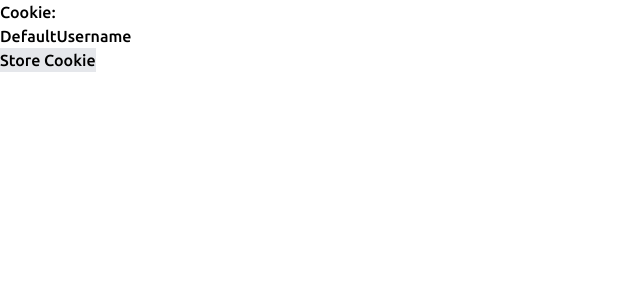
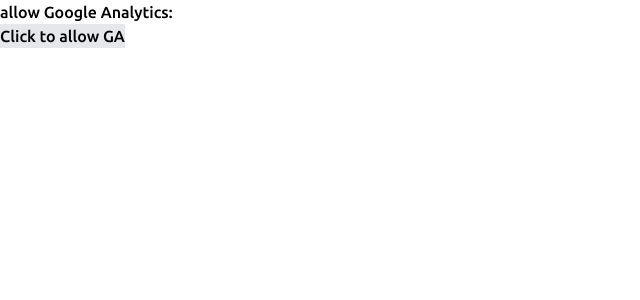
Before and after one commit to lovrokalan/test-react-cookie-hook, a React (Create React App) app: page / in a window 1280 px wide. Shown: the top 300 px of the page, without its empty margins (0-640 px from the left). Built offline with nearby package versions, Linux system fonts and the light colour scheme.

Commit message:
add google analytics script handling to useCookie hook

```diff
--- a/src/App.js
+++ b/src/App.js
@@ -5,7 +5,10 @@ import useCookie from "./useCookie";
 import ProductCard from "./ProductCard";
 
 function App() {
-  const [cookie, updateCookie] = useCookie("username", "DefaultUsername");
+  const [allowGAcookie, updateAllowGAcookie] = useCookie(
+    "allowGoogleAnalytics",
+    false
+  );
 
   return (
     <div className="mx-auto container">
@@ -40,15 +43,14 @@ function App() {
       </div> */}
       {/* cookie test */}
       <div>
-        <h1>Cookie:</h1>
-        <h1>{cookie}</h1>
+        <h1>allow Google Analytics: {allowGAcookie}</h1>
         <button
           className="bg-gray-200"
           onClick={() => {
-            updateCookie("updatedUsername", 10);
+            updateAllowGAcookie(true, 10);
           }}
         >
-          Store Cookie
+          Click to allow GA
         </button>
       </div>
     </div>
--- a/src/index.js
+++ b/src/index.js
@@ -4,27 +4,9 @@ import "./index.css";
 import App from "./App";
 import reportWebVitals from "./reportWebVitals";
 
-const injectGA = () => {
-  if (typeof window == "undefined") {
-    return;
-  }
-  window.dataLayer = window.dataLayer || [];
-  function gtag() {
-    window.dataLayer.push(arguments);
-  }
-  gtag("js", new Date());
-
-  gtag("config", "G-2WHW7E8WPX");
-};
-
 ReactDOM.render(
   <React.StrictMode>
     <App />
-    <script
-      async
-      src="https://www.googletagmanager.com/gtag/js?id=G-2WHW7E8WPX"
-    ></script>
-    <script>{injectGA()}</script>
   </React.StrictMode>,
   document.getElementById("root")
 );
--- a/src/useCookie.jsx
+++ b/src/useCookie.jsx
@@ -1,9 +1,4 @@
-import { useState } from "react";
-/**
- * Custom hook to retrieve and store cookies for our application.
- * @param {String} key The key to store our data to
- * @param {String} defaultValue The default value to return in case the cookie doesn't exist
- */
+import { useState, useEffect } from "react";
 
 const getItem = (key) =>
   document.cookie.split("; ").reduce((total, currentCookie) => {
@@ -28,6 +23,42 @@ const useCookie = (key, defaultValue) => {
     setItem(key, value, numberOfDays);
   };
 
+  // ========= start GA ===========
+  const [gaScriptTagWasCreated, setGaScriptTagWasCreated] = useState(false);
+  const [gaIsLoaded, setGaIsLoaded] = useState(false);
+
+  useEffect(() => {
+    if (key === "allowGoogleAnalytics" && cookie && !gaScriptTagWasCreated) {
+      console.log("yeet this shouldnt trigger", cookie);
+      // no need to add async atribute to script as its enabled by default for dynamic scripts
+      const gaScriptTag = document.createElement("script");
+      gaScriptTag.src =
+        "https://www.googletagmanager.com/gtag/js?id=G-2WHW7E8WPX";
+      gaScriptTag.addEventListener("load", () => setGaIsLoaded(true));
+      document.body.appendChild(gaScriptTag);
+      setGaScriptTagWasCreated(true);
+    }
+  }, [key, cookie, gaScriptTagWasCreated]);
+
+  useEffect(() => {
+    console.log("yeet", gaIsLoaded);
+    if (!gaIsLoaded) return;
+
+    if (typeof window == "undefined") {
+      return;
+    }
+    window.dataLayer = window.dataLayer || [];
+    function gtag() {
+      window.dataLayer.push(arguments);
+    }
+    gtag("js", new Date());
+
+    gtag("config", "G-2WHW7E8WPX");
+  }, [gaIsLoaded]);
+  // "G-2WHW7E8WPX"
+
+  // ========= end GA ===========
+
   return [cookie, updateCookie];
 };
 export default useCookie;
```
